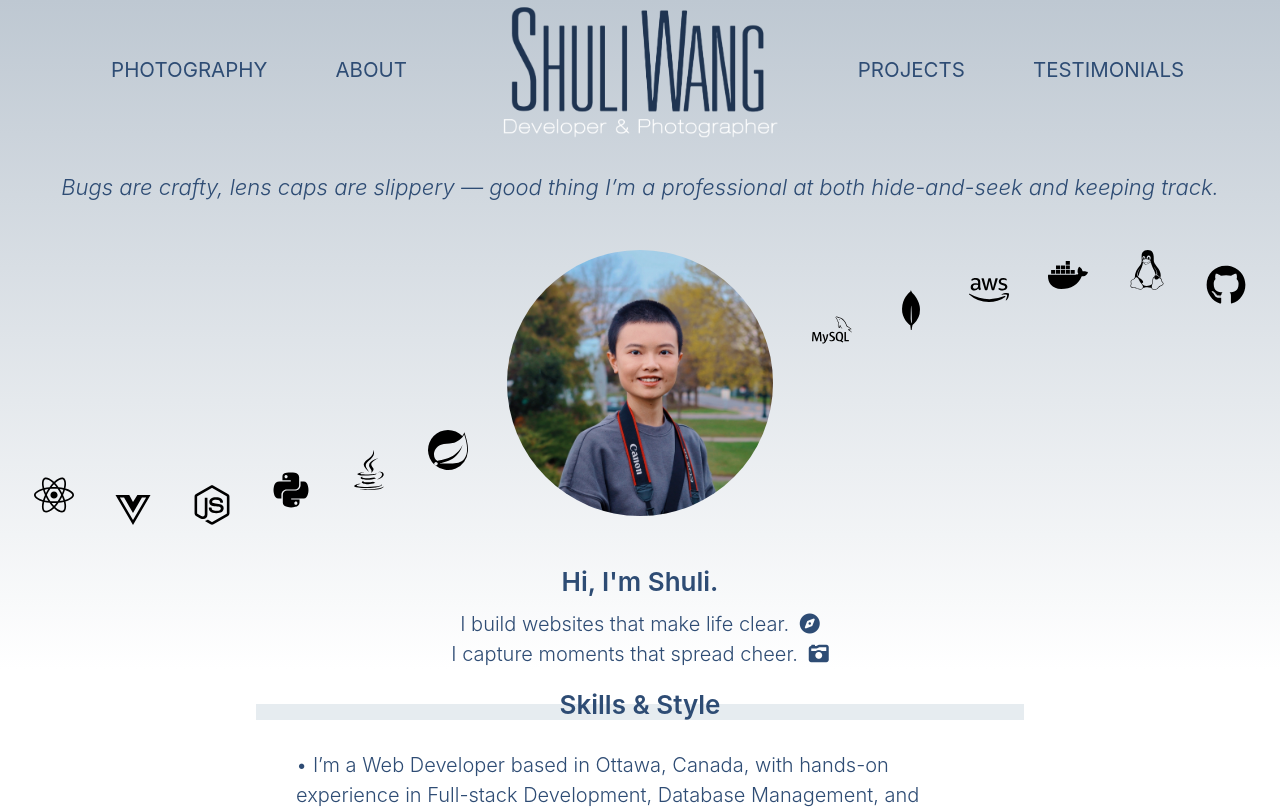
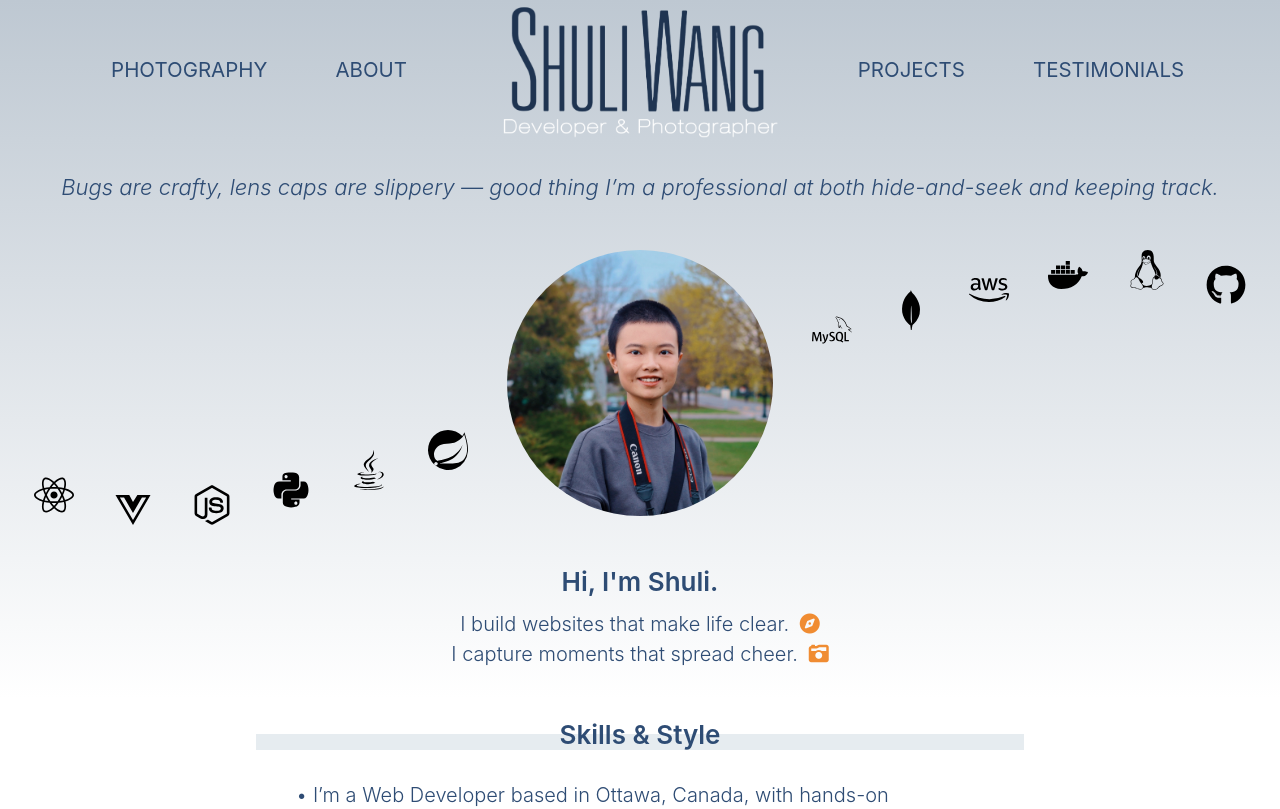
Before and after one commit to Shuli-Wang/Portfolio, a React (Create React App) app: page / in a window 1280 px wide. Shown: the top 809 px of the page. Built offline with nearby package versions, Linux system fonts and the light colour scheme.

Commit message:
Fix minor margin issue

```diff
--- a/src/Component/Main.css
+++ b/src/Component/Main.css
@@ -39,11 +39,11 @@
 
 .Main i {
   margin-left: 5px;
-  color: #2E4C74;
+  color: #F08C32;
 }
 
 .Main i:hover{
-  color: #F08C32;
+  color: #2E4C74;
 }
 
 .container-main {
--- a/src/Component/Main.js
+++ b/src/Component/Main.js
@@ -86,7 +86,7 @@ function MainPage() {
           I build websites that make life clear.{' '}
           <a href="/Portfolio/#/Developer"><i className="fa fa-compass" aria-hidden="true"></i></a>
         </p>
-        <p style={{ textAlign: 'center', marginBottom: '0' }}>
+        <p style={{ textAlign: 'center', marginBottom: '30px' }}>
           I capture moments that spread cheer.{' '}
           <a href="/Portfolio/#/Photographer"><i className="fa fa-camera-retro" aria-hidden="true"></i></a>
         </p>
```
